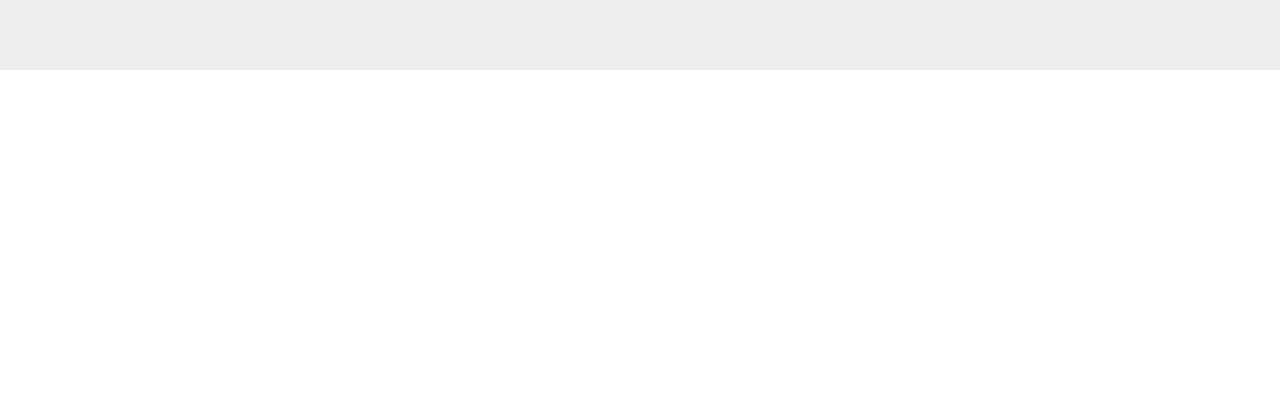
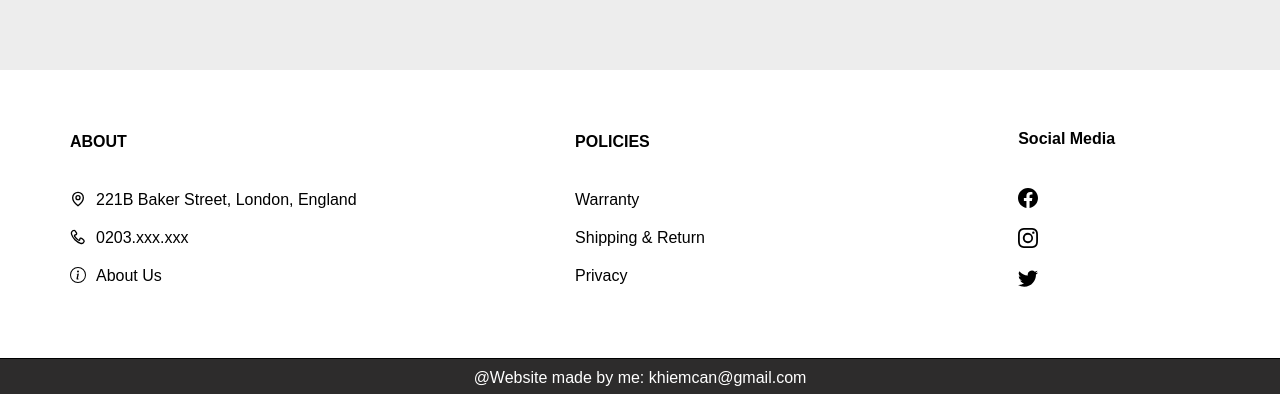
Before and after one commit to khiem4/e-commerce, a React (Create React App) app: page / in a window 1280 px wide. Shown: the part 1595-1989 px from the top of the page. Before the commit the page ends 1665 px from the top, so only its background shows below. Built offline with nearby package versions, Linux system fonts and the light colour scheme; no server answers.

Commit message:
added footer

```diff
--- a/src/App.js
+++ b/src/App.js
@@ -6,6 +6,7 @@ import ProductCard from './components/ProductCard'
 import NavSearchBar from './components/Nav&Search_bar'
 import Categories from './components/Categories'
 import Banner from './components/Banner'
+import Footer from './components/Footer'
 
 
 const App = () => {
@@ -24,22 +25,7 @@ const App = () => {
       <Categories products={products} />
       <Banner />
       <ProductCard products={products} />
-      {/* <Router>
-        <Link to="/">Processor</Link>
-        <Link to="/">Graphics cards</Link>
-        <Link to="/">Memory</Link>
-        <Link to="/">Motherboards</Link>
-        <Link to="/">Cases</Link>
-        <Link to="/">Monitors</Link>
-
-        <Routes>
-          <Route path="/notes" element={<Notes />} />
-          <Route path="/users" element={<Users />} />
-          <Route path="/" element={<Home />} />
-        </Routes>
-      </Router> */}
-
-
+      <Footer />
     </>
   )
 }
--- /dev/null
+++ b/src/components/Footer.js
@@ -0,0 +1,40 @@
+import { GrLocation, GrPhone } from 'react-icons/gr'
+import { BsInfoCircle, BsFacebook, BsInstagram, BsTwitter } from 'react-icons/bs'
+
+const Footer = () => {
+  return (
+    <div className='footer_container'>
+      <div className="footer_info">
+        <div className='footer about'>
+          <h4>ABOUT</h4>
+          <ul>
+            <li> <GrLocation /> 221B Baker Street, London, England</li>
+            <li><GrPhone /> 0203.xxx.xxx</li>
+            <li><BsInfoCircle /> About Us</li>
+          </ul>
+        </div>
+        <div className='footer policy'>
+          <h4>POLICIES</h4>
+          <ul>
+            <li>Warranty</li>
+            <li>Shipping & Return</li>
+            <li>Privacy</li>
+          </ul>
+        </div>
+        <div className='footer social_media'>
+          <h4>Social Media</h4>
+          <ul>
+            <li><BsFacebook size={20} /></li>
+            <li><BsInstagram size={20} /></li>
+            <li><BsTwitter size={20} /></li>
+          </ul>
+        </div>
+      </div>
+      <div className='footer_email'>
+        <p>@Website made by me: khiemcan@gmail.com</p>
+      </div>
+    </div>
+  )
+}
+
+export default Footer
--- a/src/index.css
+++ b/src/index.css
@@ -3,6 +3,7 @@
 @import url(./styles/nav&search_bar.css);
 @import url(./styles/product_card.css);
 @import url(./styles/banner.css);
+@import url(./styles/footer.css);
 
 * {
   --a-text-color: orangered;
--- /dev/null
+++ b/src/styles/footer.css
@@ -0,0 +1,29 @@
+.footer_info {
+  display: grid;
+  grid-template-columns: 1fr 1fr 1fr;
+  place-items: center;
+  width: 100%;
+  background-color: white;
+  padding: 20px 0;
+}
+
+.footer_email {
+  display: flex;
+  justify-content: center;
+  border-top: 1px solid black;
+  padding: 10px;
+  background-color: rgb(45, 44, 44);
+  color: white;
+  margin-top: 40px;
+}
+
+.footer > h4 {
+  margin: 40px 0 30px;
+}
+
+.footer > ul > li {
+  list-style: none;
+  display: flex;
+  gap: 10px;
+  padding: 10px 0;
+}
```
